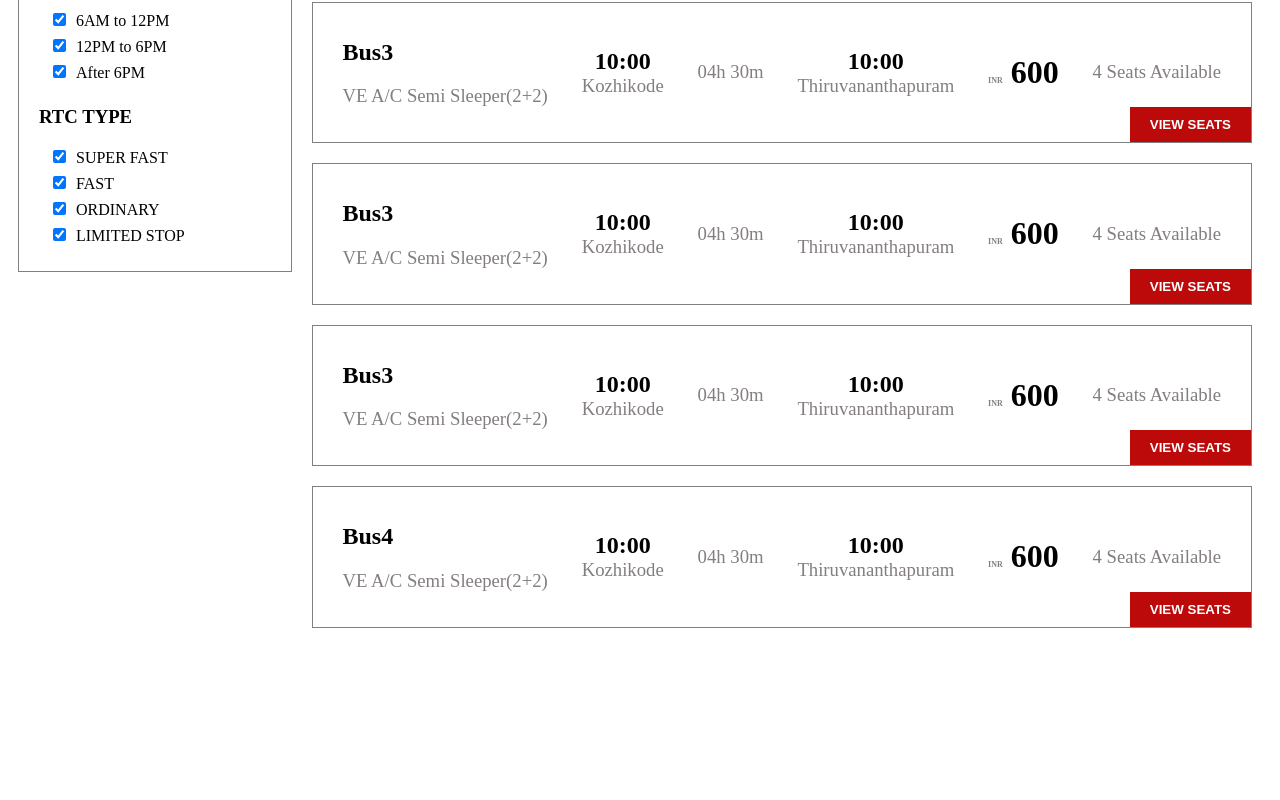
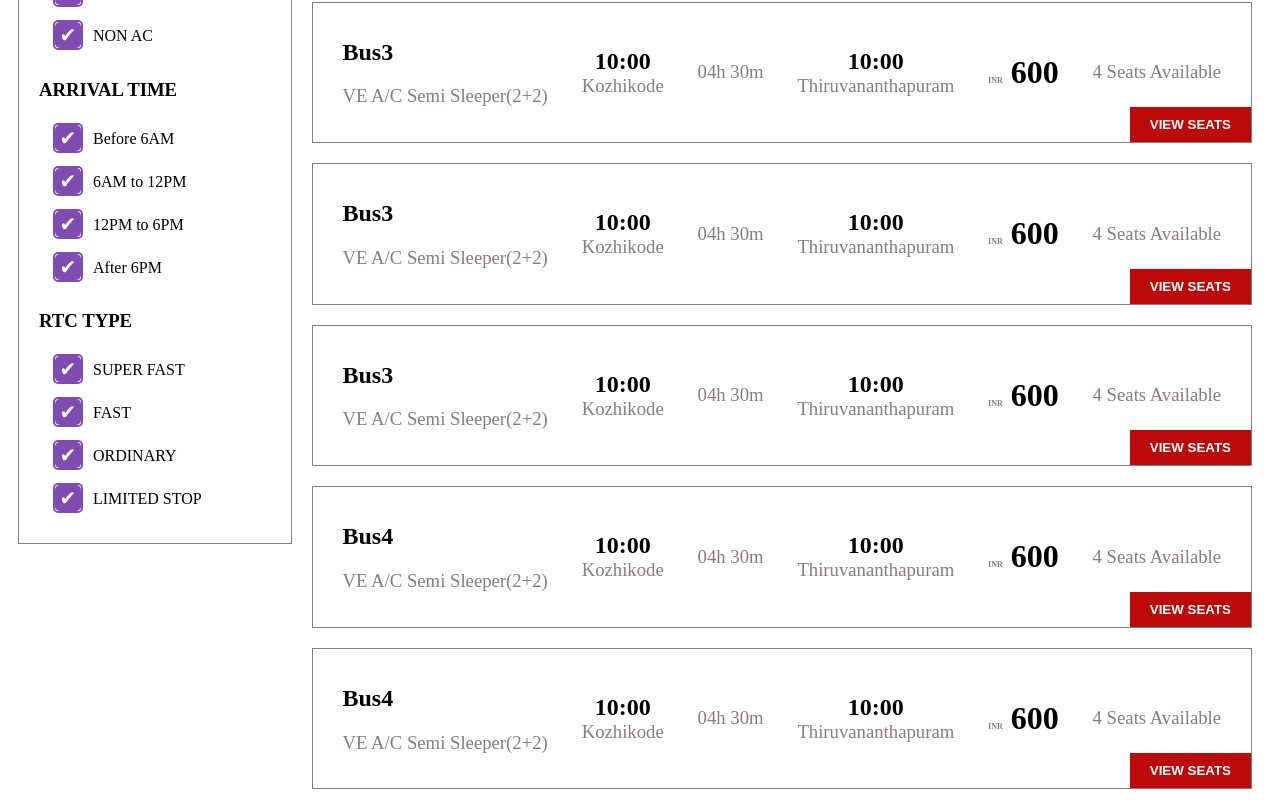
Before and after one commit to Alvin0305/Bus-Ticket-Management-Web-App, a React (Vite) app: page / in a window 1280 px wide. Shown: the part 740-1540 px from the top of the page. Before the commit the page ends 1406 px from the top, so only its background shows below. Built offline with nearby package versions, Linux system fonts and the light colour scheme.

Commit message:
second commit

```diff
--- a/src/pages/UserBookingPage/UserBookingPage.jsx
+++ b/src/pages/UserBookingPage/UserBookingPage.jsx
@@ -82,6 +82,61 @@ function UserBookingPage({ from, to, date }) {
       fare: "600",
       seats: 4,
     },
+    {
+        name: "Bus4",
+        type: "VE A/C Semi Sleeper(2+2)",
+        departureTime: "10:00",
+        departure: "Kozhikode",
+        time: "04h 30m",
+        arrivalTime: "10:00",
+        arrival: "Thiruvananthapuram",
+        fare: "600",
+        seats: 4,
+      },
+      {
+        name: "Bus4",
+        type: "VE A/C Semi Sleeper(2+2)",
+        departureTime: "10:00",
+        departure: "Kozhikode",
+        time: "04h 30m",
+        arrivalTime: "10:00",
+        arrival: "Thiruvananthapuram",
+        fare: "600",
+        seats: 4,
+      },
+      {
+        name: "Bus4",
+        type: "VE A/C Semi Sleeper(2+2)",
+        departureTime: "10:00",
+        departure: "Kozhikode",
+        time: "04h 30m",
+        arrivalTime: "10:00",
+        arrival: "Thiruvananthapuram",
+        fare: "600",
+        seats: 4,
+      },
+      {
+        name: "Bus4",
+        type: "VE A/C Semi Sleeper(2+2)",
+        departureTime: "10:00",
+        departure: "Kozhikode",
+        time: "04h 30m",
+        arrivalTime: "10:00",
+        arrival: "Thiruvananthapuram",
+        fare: "600",
+        seats: 4,
+      },
+      {
+        name: "Bus4",
+        type: "VE A/C Semi Sleeper(2+2)",
+        departureTime: "10:00",
+        departure: "Kozhikode",
+        time: "04h 30m",
+        arrivalTime: "10:00",
+        arrival: "Thiruvananthapuram",
+        fare: "600",
+        seats: 4,
+      },
   ];
 
   const formatedDate = date.toLocaleDateString("en-GB", {
--- a/src/pages/UserBookingPage/components/Filters.css
+++ b/src/pages/UserBookingPage/components/Filters.css
@@ -19,12 +19,41 @@
 
 .checkbox-area * {
     margin-bottom: 5px;
+    display: flex;
+    align-items: center;
 }
 
 .filter-checkbox {
+    appearance: none;
+    -webkit-appearance: none;
+    -moz-appearance: none;
+
+    width: 30px;
+    height: 30px;
+
+    border: 2px solid #814CB2;
+    border-radius: 5px;
+    cursor: pointer;
+    display: inline-block;
+    position: relative;
     margin-right: 10px;
 }
 
+.filter-checkbox:checked::before {
+    content: "✔";
+    font-size: 20px;
+    color: white;
+    text-align: center;
+    position: absolute;
+    width: 100%;
+    height: 100%;
+    background-color: #814CB2;
+    border-radius: 5px;
+    display: flex;
+    align-items: center;
+    justify-content: center;
+}
+
 .reset-heading {
-    color: #2644C8;
+    color: #814CB2;
 }
--- a/src/pages/UserBookingPage/components/Filters.jsx
+++ b/src/pages/UserBookingPage/components/Filters.jsx
@@ -22,6 +22,70 @@ function Filters() {
   const [ordinary, setOrdinary] = useState(true);
   const [limitedStop, setLimitedStop] = useState(true);
 
+  function handleDepartureBefore6AM() {
+    setDepartureBefore6AM(!departureBefore6AM);
+  }
+
+  function handleDeparture6AMto12PM() {
+    setDeparture6AMto12PM(!departure6AMto12PM);
+  }
+
+  function handleDeparture12PMto6PM() {
+    setDeparture12PMto6PM(!departure12PMto6PM);
+  }
+
+  function handleDepartureAfter6PM() {
+    setDepartureAfter6PM(!departureAfter6PM);
+  }
+
+  function handleSeater() {
+    setSeater(!seater);
+  }
+
+  function handleSleaper() {
+    setSleaper(!sleaper);
+  }
+
+  function handleAC() {
+    setAC(!AC);
+  }
+
+  function handleNonAC() {
+    setNonAC(!nonAC);
+  }
+
+  function handleArrivalBefore6AM() {
+    setArrivalBefore6AM(!arrivalBefore6AM);
+  }
+
+  function handleArrival6AMto12PM() {
+    setArrival6AMto12PM(!arrival6AMto12PM);
+  }
+
+  function handleArrival12PMto6PM() {
+    setArrival12PMto6PM(!arrival12PMto6PM);
+  }
+
+  function handleArrivalAfter6PM() {
+    setArrivalAfter6PM(!arrivalAfter6PM);
+  }
+
+  function handleOrdinary() {
+    setOrdinary(!ordinary);
+  }
+
+  function handleFast() {
+    setFast(!fast);
+  }
+
+  function handleSuperFast() {
+    setSuperFast(!superFast);
+  }
+
+  function handleLimitedStop() {
+    setLimitedStop(!limitedStop);
+  }
+
   return (
     <div className="filter">
       <div className="filter-and-reset">
@@ -37,7 +101,7 @@ function Filters() {
             type="checkbox"
             className="filter-checkbox"
             checked={departureBefore6AM}
-            onChange={setDepartureBefore6AM}
+            onChange={handleDepartureBefore6AM}
           />
           Before 6AM
         </div>
@@ -46,7 +110,7 @@ function Filters() {
             type="checkbox"
             className="filter-checkbox"
             checked={departure6AMto12PM}
-            onChange={setDeparture6AMto12PM}
+            onChange={handleDeparture6AMto12PM}
           />
           6AM to 12PM
         </div>
@@ -55,7 +119,7 @@ function Filters() {
             type="checkbox"
             className="filter-checkbox"
             checked={departure12PMto6PM}
-            onChange={setDeparture12PMto6PM}
+            onChange={handleDeparture12PMto6PM}
           />
           12PM to 6PM
         </div>
@@ -64,7 +128,7 @@ function Filters() {
             type="checkbox"
             className="filter-checkbox"
             checked={departureAfter6PM}
-            onChange={setDepartureAfter6PM}
+            onChange={handleDepartureAfter6PM}
           />
           After 6PM
         </div>
@@ -77,7 +141,7 @@ function Filters() {
             type="checkbox"
             className="filter-checkbox"
             checked={seater}
-            onChange={setSeater}
+            onChange={handleSeater}
           />
           SEATER
         </div>
@@ -86,7 +150,7 @@ function Filters() {
             type="checkbox"
             className="filter-checkbox"
             checked={sleaper}
-            onChange={setSleaper}
+            onChange={handleSleaper}
           />
           SLEAPER
         </div>
@@ -95,7 +159,7 @@ function Filters() {
             type="checkbox"
             className="filter-checkbox"
             checked={AC}
-            onChange={setAC}
+            onChange={handleAC}
           />
           AC
         </div>
@@ -104,7 +168,7 @@ function Filters() {
             type="checkbox"
             className="filter-checkbox"
             checked={nonAC}
-            onChange={setNonAC}
+            onChange={handleNonAC}
           />
           NON AC
         </div>
@@ -117,7 +181,7 @@ function Filters() {
             type="checkbox"
             className="filter-checkbox"
             checked={arrivalBefore6AM}
-            onChange={setArrivalBefore6AM}
+            onChange={handleArrivalBefore6AM}
           />
           Before 6AM
         </div>
@@ -126,7 +190,7 @@ function Filters() {
             type="checkbox"
             className="filter-checkbox"
             checked={arrival6AMto12PM}
-            onChange={setArrival6AMto12PM}
+            onChange={handleArrival6AMto12PM}
           />
           6AM to 12PM
         </div>
@@ -135,7 +199,7 @@ function Filters() {
             type="checkbox"
             className="filter-checkbox"
             checked={arrival12PMto6PM}
-            onChange={setArrival12PMto6PM}
+            onChange={handleArrival12PMto6PM}
           />
           12PM to 6PM
         </div>
@@ -144,7 +208,7 @@ function Filters() {
             type="checkbox"
             className="filter-checkbox"
             checked={arrivalAfter6PM}
-            onChange={setArrivalAfter6PM}
+            onChange={handleArrivalAfter6PM}
           />
           After 6PM
         </div>
@@ -157,7 +221,7 @@ function Filters() {
             type="checkbox"
             className="filter-checkbox"
             checked={superFast}
-            onChange={setSuperFast}
+            onChange={handleSuperFast}
           />
           SUPER FAST
         </div>
@@ -166,7 +230,7 @@ function Filters() {
             type="checkbox"
             className="filter-checkbox"
             checked={fast}
-            onChange={setFast}
+            onChange={handleFast}
           />
           FAST
         </div>
@@ -175,7 +239,7 @@ function Filters() {
             type="checkbox"
             className="filter-checkbox"
             checked={ordinary}
-            onChange={setOrdinary}
+            onChange={handleOrdinary}
           />
           ORDINARY
         </div>
@@ -184,7 +248,7 @@ function Filters() {
             type="checkbox"
             className="filter-checkbox"
             checked={limitedStop}
-            onChange={setLimitedStop}
+            onChange={handleLimitedStop}
           />
           LIMITED STOP
         </div>
```
